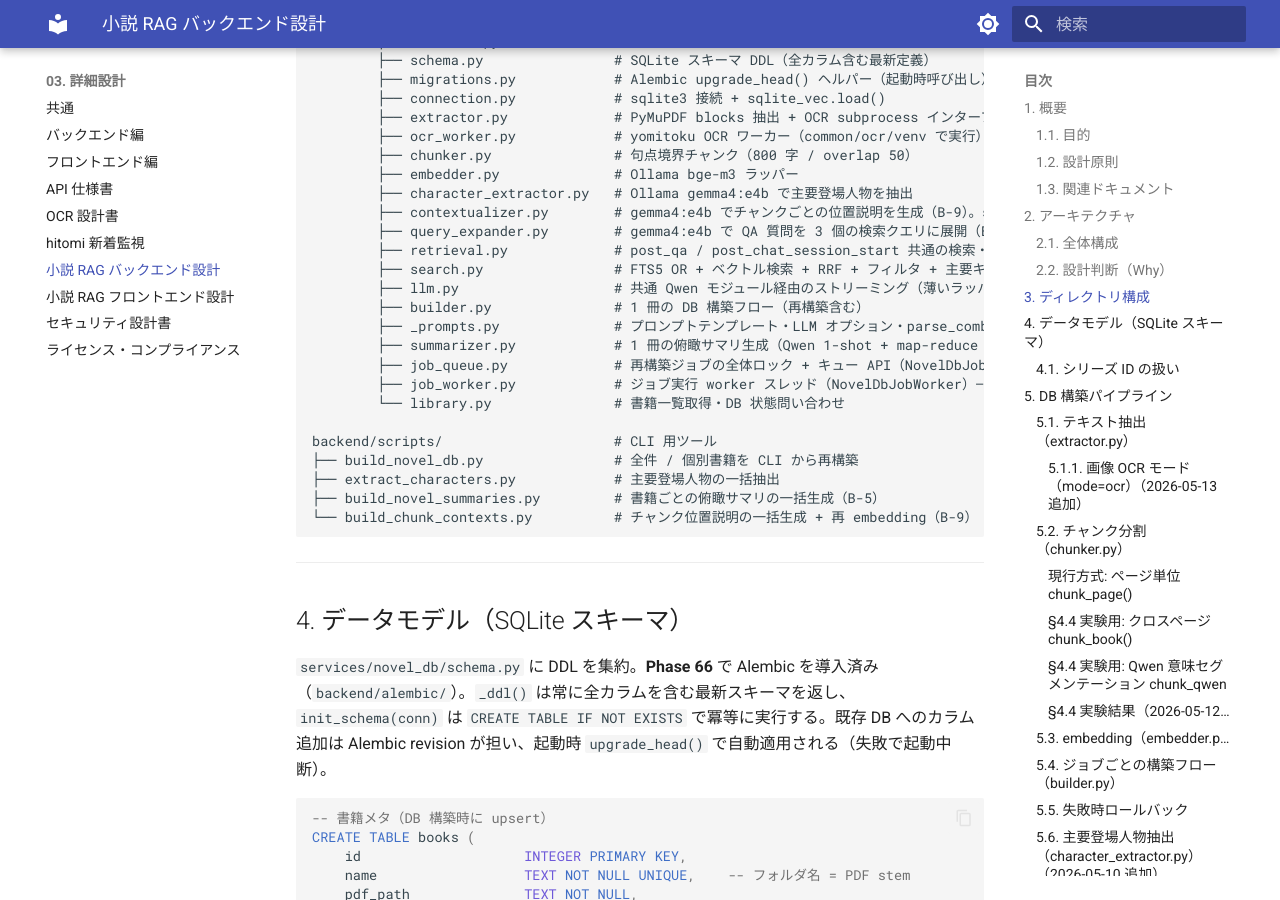
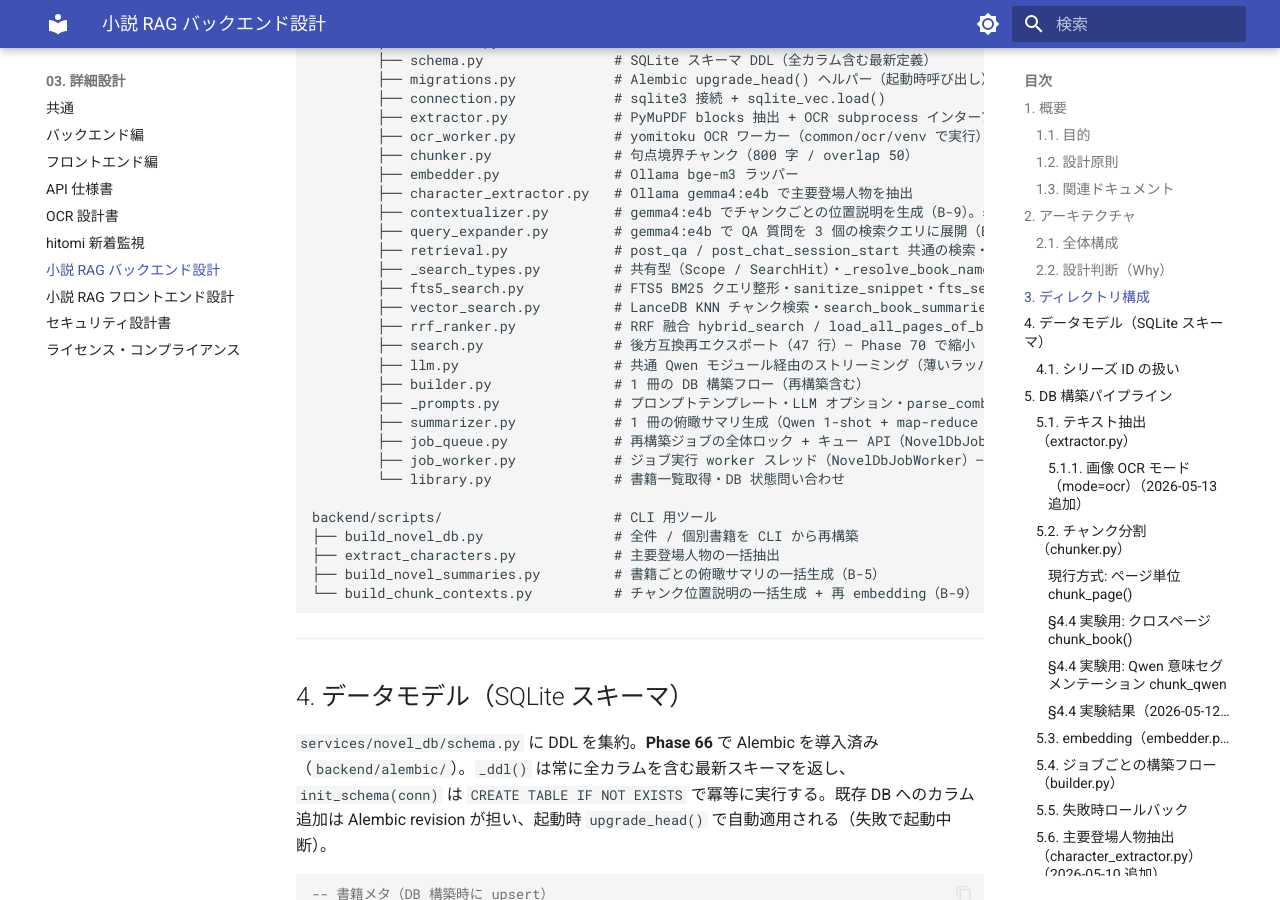
Before and after one commit to kkmmyr/Pic2PDF_Viewer, an MkDocs documentation site: the page built from docs/03_詳細設計/小説テキスト検索・RAG機能_バックエンド設計.md, in a window 1280 px wide and 900 px high, scrolled down 3861 px. Built offline with MkDocs 1.6.1 and Material for MkDocs 9.7.7, drawn with Linux system fonts in a browser that asks for light colours; some of the changed text lies outside the part shown.

Commit message:
docs: Phase 70-72 設計書反映
- 小説テキスト検索・RAG機能_バックエンド設計.md:
  §3 ディレクトリ構成に _search_types / fts5_search / vector_search / rrf_ranker を追記
  §6 ヘッダにモジュール分割表を追記
- 詳細設計書_バックエンド編.md:
  テスト対象に retrieval / full_builder を追記
  POST /api/generate の実装詳細を asyncio.create_task + run_in_executor に更新
- テスト整備計画書.md:
  Phase 72 で pytest 合計 837 件に到達した旨を追記

Co-Authored-By: Claude Sonnet 4.6 <noreply@anthropic.com>

```diff
--- a/docs/03_詳細設計/小説テキスト検索・RAG機能_バックエンド設計.md
+++ b/docs/03_詳細設計/小説テキスト検索・RAG機能_バックエンド設計.md
@@ -129,7 +129,11 @@ backend/
         ├── contextualizer.py        # gemma4:e4b でチャンクごとの位置説明を生成（B-9）。should_skip_context() を公開（Phase 55-2）
         ├── query_expander.py        # gemma4:e4b で QA 質問を 3 個の検索クエリに展開（B-11）
         ├── retrieval.py             # post_qa / post_chat_session_start 共通の検索・コンテキスト構築（Phase 55-3: RetrievalResult + retrieve()）
-        ├── search.py                # FTS5 OR + ベクトル検索 + RRF + フィルタ + 主要キャラ JOIN + サマリ vec 検索（Scope frozen=True / _resolve_book_names lru_cache, Phase 55-4）
+        ├── _search_types.py         # 共有型（Scope / SearchHit）・_resolve_book_names(lru_cache) / _fetch_main_characters — Phase 70 抽出
+        ├── fts5_search.py           # FTS5 BM25 クエリ整形・sanitize_snippet・fts_search — Phase 70 抽出
+        ├── vector_search.py         # LanceDB KNN チャンク検索・search_book_summaries — Phase 70 抽出
+        ├── rrf_ranker.py            # RRF 融合 hybrid_search / load_all_pages_of_book — Phase 70 抽出
+        ├── search.py                # 後方互換再エクスポート（47 行）— Phase 70 で縮小
         ├── llm.py                   # 共通 Qwen モジュール経由のストリーミング（薄いラッパ）
         ├── builder.py               # 1 冊の DB 構築フロー（再構築含む）
         ├── _prompts.py              # プロンプトテンプレート・LLM オプション・parse_combined_output — Phase 60 抽出
@@ -697,7 +701,15 @@ uv run python scripts/build_character_summaries.py --all --min-pages 5    # page
 
 ---
 
-## 6. 検索（`search.py`）
+## 6. 検索（`search.py` → Phase 70 以降は 4 モジュールに分離）
+
+> **Phase 70 変更**: `search.py` は以下の 4 サブモジュールに分割済み。`search.py` は後方互換のため全シンボルを再エクスポートする薄いラッパーのみ。
+> | モジュール | 責務 |
+> |---|---|
+> | `_search_types.py` | `Scope` / `SearchHit` / `_resolve_book_names` / `_fetch_main_characters` |
+> | `fts5_search.py` | `build_fts5_or_query` / `sanitize_snippet` / `fts_search` |
+> | `vector_search.py` | `vec_search` / `search_book_summaries` |
+> | `rrf_ranker.py` | `hybrid_search` / `load_all_pages_of_book` |
 
 ### 6.1. ハイブリッド検索（FTS5 OR + ベクトル + RRF）
 
```
Also changed, not shown: docs/03_詳細設計/詳細設計書_バックエンド編.md (+2 -2 lines), docs/06_リファクタリング/テスト整備計画書.md (+2 -0 lines).
